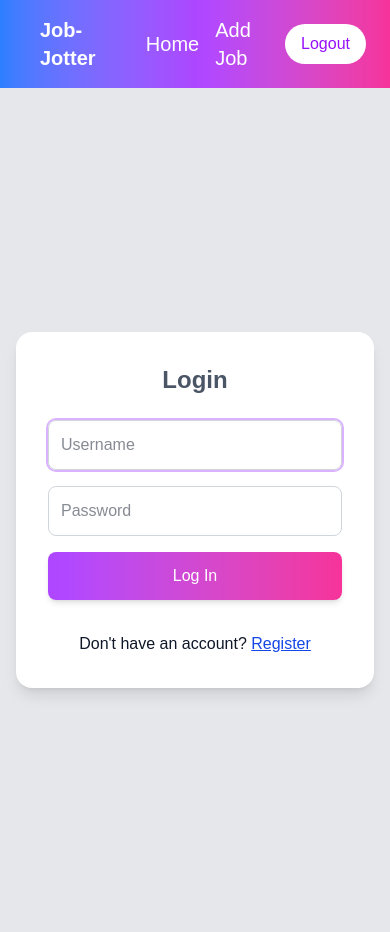
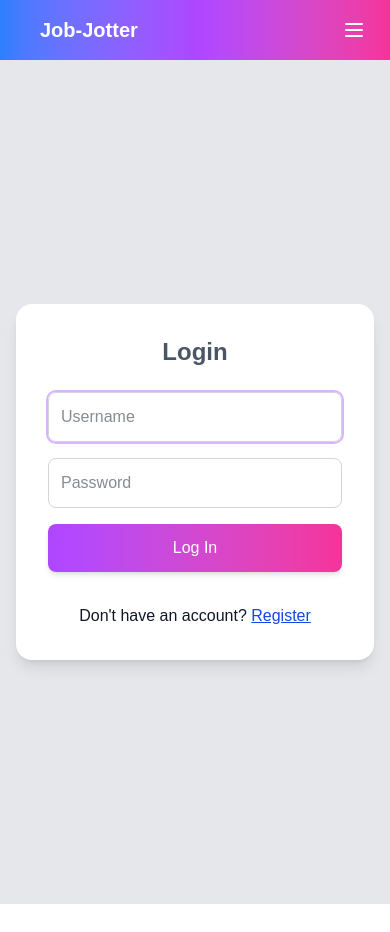
Before and after one commit to Nomala03/Job-tracker-app, a React (Vite) app: page /login in a window 390 px wide. After the commit the page ends 904 px from the top, so only its background shows below. Built offline with nearby package versions, Linux system fonts and the light colour scheme.

Commit message:
trying to add AuthProvider but failed

```diff
--- a/db.json
+++ b/db.json
@@ -1,6 +1,36 @@
 {
   "users": [
-    { "id": 1, "username": "test", "password": "123456" }
+    {
+      "id": "1",
+      "username": "test",
+      "password": "123456"
+    },
+    {
+      "id": "068b",
+      "username": "Nomala",
+      "password": "Nomalanga03"
+    },
+    {
+      "id": "6672",
+      "username": "Nomala",
+      "password": "Nomalanga03"
+    },
+    {
+      "id": "1226",
+      "username": "Nomala",
+      "password": "Nomalanga03"
+    }
   ],
-  "jobs": []
+  "jobs": [
+    {
+      "id": "55c29e6d-dd00-4fbb-b626-ba09e9516fd8",
+      "company": "Pickled Pepper Company",
+      "role": "Promoter",
+      "status": "interviewed",
+      "dateApplied": "2025-05-07",
+      "duties": "1. Talk to potential customers and explain benefits/features",
+      "requirements": "",
+      "notes": ""
+    }
+  ]
 }
--- a/src/App.tsx
+++ b/src/App.tsx
@@ -1,6 +1,6 @@
 import { BrowserRouter as Router, Routes, Route } from 'react-router-dom'
 import Navbar from './components/Navbar'
-
+import ProtectedRoute from './components/ProtectedRoute'
 import LandingPage from './pages/LandingPage'
 import LoginPage from './pages/LoginPage'
 import RegisterPage from './pages/RegisterPage'
@@ -19,8 +19,8 @@ function App() {
             <Route path="/" element={<LandingPage />} />
             <Route path="/login" element={<LoginPage />} />
             <Route path="/register" element={<RegisterPage />} />
-            <Route path="/home" element={<HomePage />}/>
-            <Route path="/jobs/:id" element={<JobDetailsPage />}/>
+            <Route path="/home" element={<ProtectedRoute><HomePage /></ProtectedRoute>}/>
+            <Route path="/jobs/:id" element={<ProtectedRoute><JobDetailsPage /></ProtectedRoute>}/>
             <Route path="*" element={<NotFoundPage />} />
           </Routes>
         </div>
--- a/src/components/Navbar.tsx
+++ b/src/components/Navbar.tsx
@@ -1,23 +1,27 @@
-import { Link, useNavigate } from 'react-router-dom';
-
+import { useState } from "react";
+import { Link, useNavigate } from "react-router-dom";
 
 const Navbar = () => {
   const navigate = useNavigate();
-
+  const [isOpen, setIsOpen] = useState(false);
 
   const handleLogout = () => {
-      navigate('/login');
+    navigate("/login");
   };
 
   return (
-      <nav className="bg-gradient-to-r from-blue-500 via-purple-500 to-pink-500 text-white px-6 py-4 flex justify-between items-center">
+    <nav className="max-w-[max-width] mx-auto bg-gradient-to-r from-blue-500 via-purple-500 to-pink-500 text-white px-6 py-4 flex justify-between items-center relative">
       <Link to="/" className="text-xl font-bold px-4">
         Job-Jotter
       </Link>
-          <div className="flex items-center gap-4">
-          <Link to="/home" className="hover:underline text-white text-xl">Home</Link>
-          <Link to="/add-job" className="hover:underline text-white text-xl">Add Job</Link>
-
+      {/* Desktop menu */}
+      <div className="hidden md:flex items-center gap-4">
+        <Link to="/home" className="hover:underline text-white text-xl">
+          Home
+        </Link>
+        <Link to="/add-job" className="hover:underline text-white text-xl">
+          Add Job
+        </Link>
         <button
           onClick={handleLogout}
           className="bg-white text-purple-600 px-4 py-2 rounded-full hover:bg-gray-200 transition"
@@ -25,8 +29,66 @@ const Navbar = () => {
           Logout
         </button>
       </div>
+      {/* Hamburger button - visible on small screens */}
+      <button
+        className="md:hidden focus:outline-none"
+        onClick={() => setIsOpen(!isOpen)}
+        aria-label="Toggle menu"
+      >
+        <svg
+          className="w-6 h-6"
+          fill="none"
+          stroke="currentColor"
+          viewBox="0 0 24 24"
+          xmlns="http://www.w3.org/2000/svg"
+        >
+          {isOpen ? (
+            <path
+              strokeLinecap="round"
+              strokeLinejoin="round"
+              strokeWidth={2}
+              d="M6 18L18 6M6 6l12 12"
+            />
+          ) : (
+            <path
+              strokeLinecap="round"
+              strokeLinejoin="round"
+              strokeWidth={2}
+              d="M4 6h16M4 12h16M4 18h16"
+            />
+          )}
+        </svg>
+      </button>
+      {/* Mobile menu */}
+      {isOpen && (
+        <div className="absolute top-full right-0 mt-2 w-48 bg-gradient-to-r from-blue-500 via-purple-500 to-pink-500 text-white rounded-md shadow-lg flex flex-col p-4 space-y-4 md:hidden z-20">
+          <Link
+            to="/home"
+            className="hover:underline text-white text-lg"
+            onClick={() => setIsOpen(false)}
+          >
+            Home
+          </Link>
+          <Link
+            to="/add-job"
+            className="hover:underline text-white text-lg"
+            onClick={() => setIsOpen(false)}
+          >
+            Add Job
+          </Link>
+          <button
+            onClick={() => {
+              setIsOpen(false);
+              handleLogout();
+            }}
+            className="bg-white text-purple-600 px-4 py-2 rounded-full hover:bg-gray-200 transition text-lg"
+          >
+            Logout
+          </button>
+        </div>
+      )}
     </nav>
   );
 };
 
-export default Navbar
+export default Navbar;
--- a/src/pages/HomePage.tsx
+++ b/src/pages/HomePage.tsx
@@ -108,7 +108,7 @@ const HomePage = () => {
             value={form.company}
             onChange={(e) => setForm({ ...form, company: e.target.value })}
             required
-            className="p-3 border border-gray-500 rounded-lg focus:ring-2 focus:ring-purple-400 focus:border-purple-400 transition"
+            className="w-full p-3 border border-gray-500 rounded-lg focus:ring-2 focus:ring-purple-400 focus:border-purple-400 transition"
           />
           <input
             type="text"
@@ -116,12 +116,12 @@ const HomePage = () => {
             value={form.role}
             onChange={(e) => setForm({ ...form, role: e.target.value })}
             required
-            className="p-3 border border-gray-500 rounded-lg focus:ring-2 focus:ring-purple-400 focus:border-purple-400 transition"
+            className="w-full p-3 border border-gray-500 rounded-lg focus:ring-2 focus:ring-purple-400 focus:border-purple-400 transition"
           />
           <select
             value={form.status}
             onChange={(e) => setForm({ ...form, status: e.target.value as JobStatus })}
-            className="p-3 border border-gray-500 rounded-lg focus:ring-2 focus:ring-purple-400 focus:border-purple-400 transition"
+            className="w-full p-3 border border-gray-500 rounded-lg focus:ring-2 focus:ring-purple-400 focus:border-purple-400 transition"
           >
             <option value="applied">Applied</option>
             <option value="interviewed">Interviewed</option>
@@ -132,27 +132,27 @@ const HomePage = () => {
             value={form.dateApplied}
             onChange={(e) => setForm({ ...form, dateApplied: e.target.value })}
             required
-            className="p-3 border border-gray-500 rounded-lg focus:ring-2 focus:ring-purple-400 focus:border-purple-400 transition"
+            className="w-full p-3 border border-gray-500 rounded-lg focus:ring-2 focus:ring-purple-400 focus:border-purple-400 transition"
           />
           <input
             type="text"
             placeholder="Duties (optional)"
             value={form.duties}
             onChange={(e) => setForm({ ...form, duties: e.target.value })}
-            className="p-3 border border-gray-500 rounded-lg focus:ring-2 focus:ring-purple-400 focus:border-purple-400 transition"
+            className="w-full p-3 border border-gray-500 rounded-lg focus:ring-2 focus:ring-purple-400 focus:border-purple-400 transition"
           />
           <input
             type="text"
             placeholder="Requirements (optional)"
             value={form.requirements}
             onChange={(e) => setForm({ ...form, requirements: e.target.value })}
-            className="p-3 border border-gray-500 rounded-lg focus:ring-2 focus:ring-purple-400 focus:border-purple-400 transition"
+            className="w-full p-3 border border-gray-500 rounded-lg focus:ring-2 focus:ring-purple-400 focus:border-purple-400 transition"
           />
           <textarea
             placeholder="Notes (optional)"
             value={form.notes}
             onChange={(e) => setForm({ ...form, notes: e.target.value })}
-            className="p-3 border-gray-500 rounded-lg focus:ring-2 focus:ring-purple-400 focus:border-purple-400 transition border md:col-span-2 lg:col-span-3"
+            className="w-full p-3 border-gray-500 rounded-lg focus:ring-2 focus:ring-purple-400 focus:border-purple-400 transition border md:col-span-2 lg:col-span-3"
           />
           <button
             type="submit"
@@ -185,7 +185,7 @@ const HomePage = () => {
             ))}
             <button
               onClick={() => updateSearchParam('status', '')}
-              className="text-sm underline text-gray-600 hover:text-gray-800"
+              className="w-full text-sm underline text-gray-600 hover:text-gray-800"
             >
               Clear Filter
             </button>
--- a/src/pages/LandingPage.tsx
+++ b/src/pages/LandingPage.tsx
@@ -2,17 +2,17 @@ import { Link } from 'react-router-dom';
 
 const LandingPage = () => {
   return (
-    <section className="min-h-screen bg-gray-200 flex items-center justify-center text-gray-700 px-4">
+    <section className="min-h-screen bg-gray-200 flex items-center justify-center text-gray-700 px-4 py-8">
       <div className="text-center max-w-xl">
-        <h1 className="text-5xl font-bold mb-4">Welcome to Job-Jotter</h1>
-        <p className="text-lg mb-6">
+        <h1 className="text-5xl sm:text-4xl md:text-5xl font-bold mb-4">Welcome to Job-Jotter</h1>
+        <p className="text-gray-700 text-base sm:text-lg mb-8 leading-relaxed">
           Keep track of all your job applications in one place. Monitor your progress — see which jobs are pending, accepted, or rejected.
         </p>
-        <div className="flex justify-center gap-4">
-          <Link to="/register" className="bg-white text-purple-600 px-4 py-2 rounded-full font-semibold hover:bg-gray-300 transition">
+        <div className="flex flex-col sm:flex-row justify-center gap-4 sm:gap-6">
+          <Link to="/register" className="w-full sm:w-auto bg-white text-purple-600 px-6 py-3 rounded-full font-semibold hover:bg-gray-300 transition">
             Get Started
           </Link>
-          <Link to="/login" className="bg-white text-purple-600 px-4 py-2 rounded-full font-semibold hover:bg-gray-300 transition">
+          <Link to="/login" className="w-full sm:w-auto bg-white text-purple-600 px-6 py-3 rounded-full font-semibold hover:bg-gray-300 transition">
             Login
           </Link>
         </div>
--- a/src/pages/LoginPage.tsx
+++ b/src/pages/LoginPage.tsx
@@ -1,6 +1,7 @@
 import { useState } from 'react';
 import { useNavigate, Link } from 'react-router-dom';
 import {loginUser} from '../api/api';
+
 
 const LoginPage = () => {
   const [username, setUsername] = useState('');
```
Lines whose indentation alone changed are shown as unchanged.
